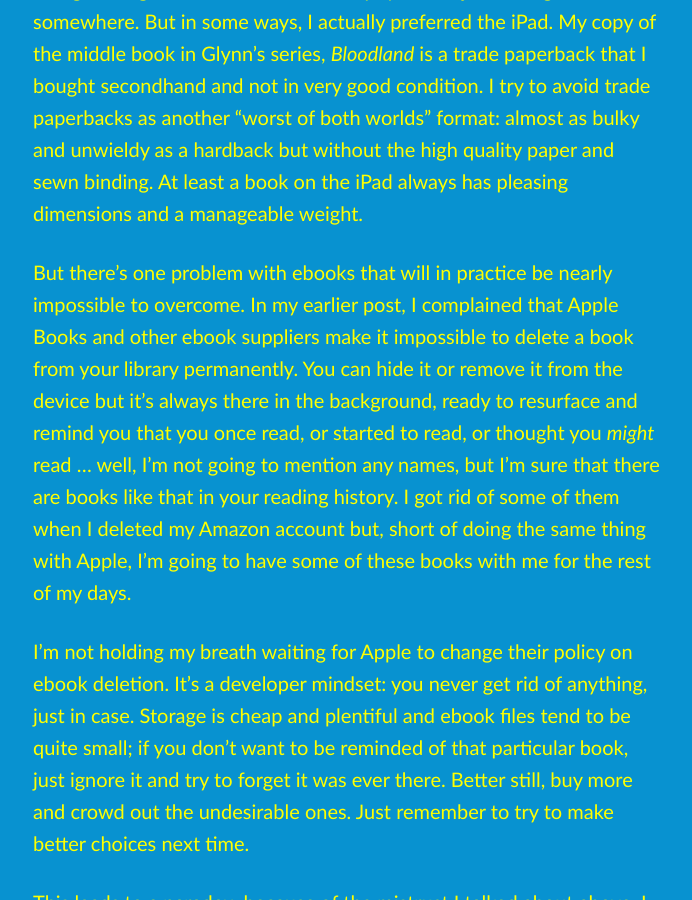
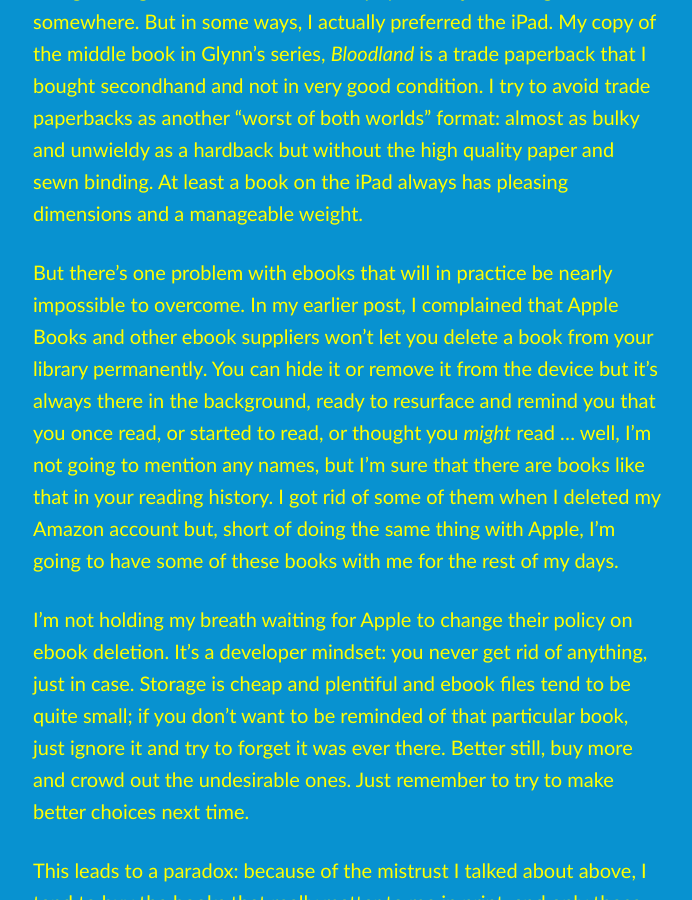
Before and after one commit to artkavanagh/github.io, a Jekyll site: the page ebooks-could-be-real-books.html, which Jekyll copies as it is, in a window 1280 px wide and 900 px high, scrolled down 2195 px. Shown: the whole window, without its empty margins (291-983 px from the left). Built offline with Jekyll 4.4.1, drawn with Linux system fonts in a browser that asks for light colours.

Commit message:
Update ebooks-could-be-real-books.html

```diff
--- a/ebooks-could-be-real-books.html
+++ b/ebooks-could-be-real-books.html
@@ -27,7 +27,7 @@
 
 <p>Reading Glynn’s books in paperback and McTiernan’s on an iPad were really quite comparable experiences. I saw copies of McTiernan’s books in a bookshop shortly after I’d finished <cite>The Scholar</cite> and I did feel a twinge of regret that I didn’t have the physical object sitting on a shelf somewhere. But in some ways, I actually preferred the iPad. My copy of the middle book in Glynn’s series, <cite>Bloodland</cite> is a trade paperback that I bought secondhand and not in very good condition. I try to avoid trade paperbacks as another “worst of both worlds” format: almost as bulky and unwieldy as a hardback but without the high quality paper and sewn binding. At least a book on the iPad always has pleasing dimensions and a manageable weight.</p>
 
-<p>But there’s one problem with ebooks that will in practice be nearly impossible to overcome. In my earlier post, I complained that Apple Books and other ebook suppliers make it impossible to delete a book from your library permanently. You can hide it or remove it from the device but it’s always there in the background, ready to resurface and remind you that you once read, or started to read, or thought you <em>might</em> read … well, I’m not going to mention any names, but I’m sure that there are books like that in your reading history. I got rid of some of them when I deleted my Amazon account but, short of doing the same thing with Apple, I’m going to have some of these books with me for the rest of my days.</p>
+<p>But there’s one problem with ebooks that will in practice be nearly impossible to overcome. In my earlier post, I complained that Apple Books and other ebook suppliers won’t let you delete a book from your library permanently. You can hide it or remove it from the device but it’s always there in the background, ready to resurface and remind you that you once read, or started to read, or thought you <em>might</em> read … well, I’m not going to mention any names, but I’m sure that there are books like that in your reading history. I got rid of some of them when I deleted my Amazon account but, short of doing the same thing with Apple, I’m going to have some of these books with me for the rest of my days.</p>
 
 <p>I’m not holding my breath waiting for Apple to change their policy on ebook deletion. It’s a developer mindset: you never get rid of anything, just in case. Storage is cheap and plentiful and ebook files tend to be quite small; if you don’t want to be reminded of that particular book, just ignore it and try to forget it was ever there. Better still, buy more and crowd out the undesirable ones. Just remember to try to make better choices next time.</p>
 
```
